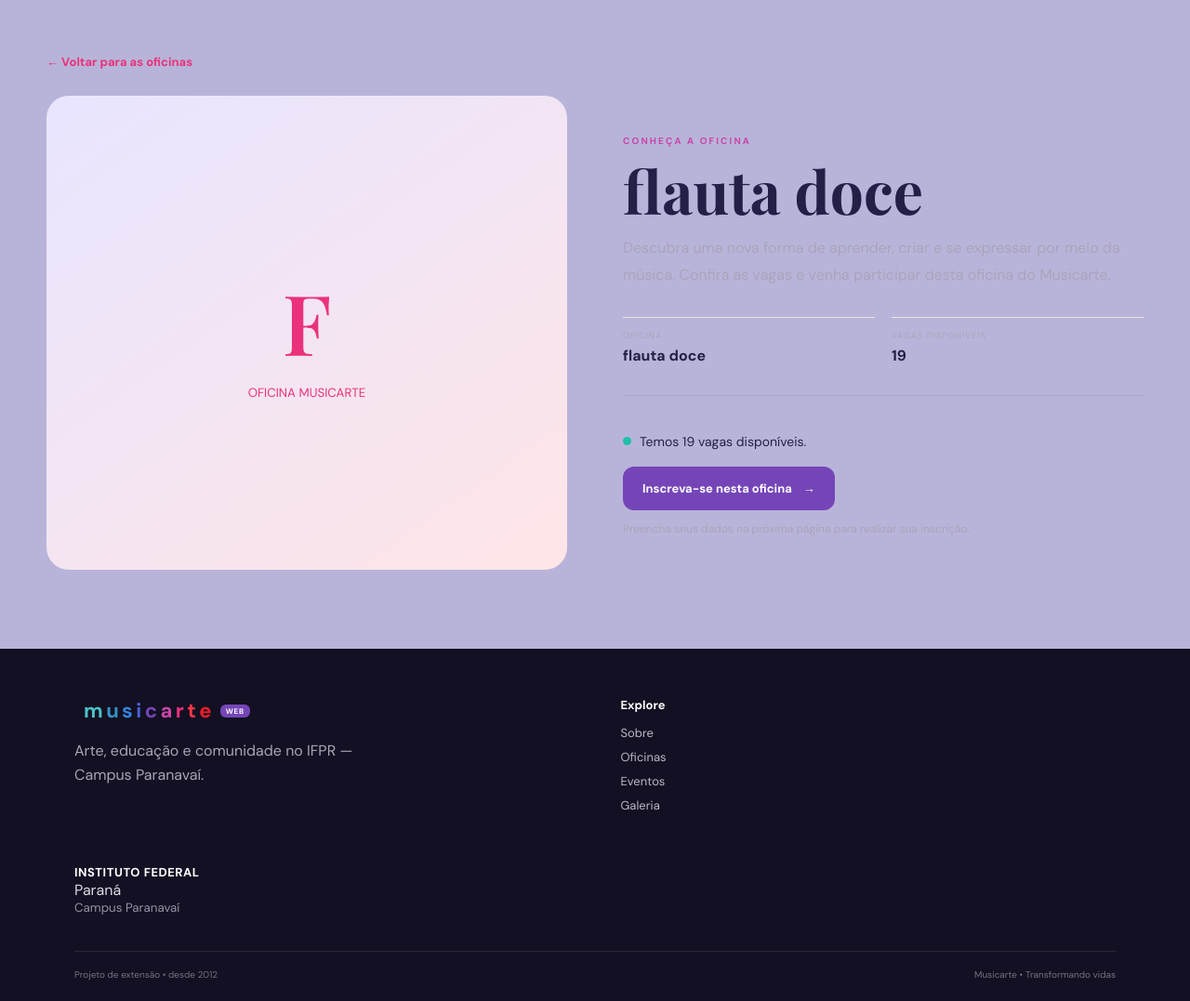
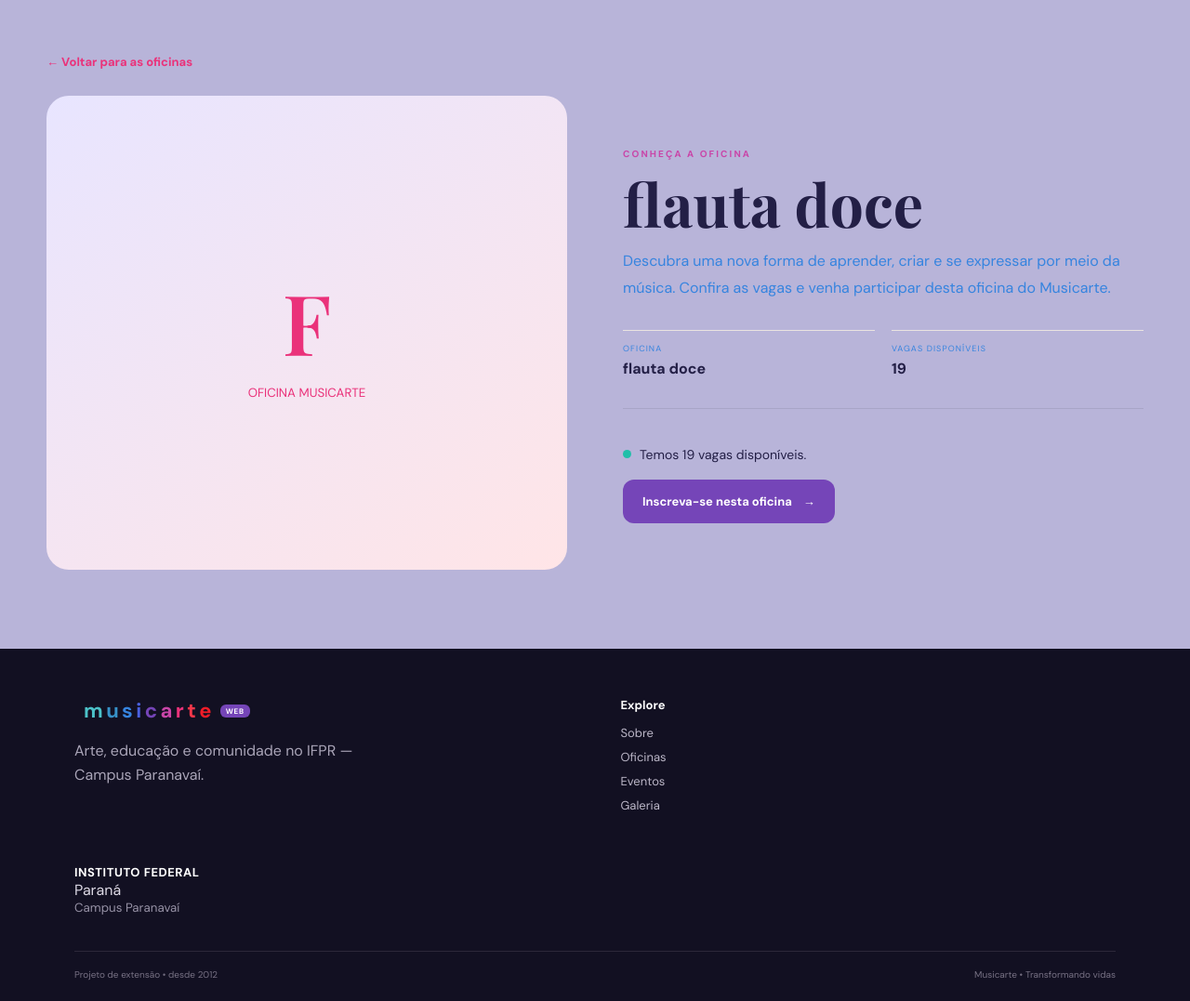
Before and after one commit to musicarte-web/musicarte, a Django app: page /cursos/1/ in a window 1280 px wide. Shown: the part 74-1151 px from the top of the page at 93% size. Run offline with Django 5.2, Linux system fonts and the light colour scheme; data comes from the database, SQL or seed files in the repository.

Commit message:
oficinas

```diff
--- a/core/static/core/css/style.css
+++ b/core/static/core/css/style.css
@@ -1185,7 +1185,7 @@ select {
 }
 
 .detail-lead {
-    color: var(--muted);
+    color: var(--azulvib);
     font-size: 16px;
     line-height: 1.8
 }
@@ -1204,7 +1204,7 @@ select {
 
 .facts small {
     display: block;
-    color: var(--muted);
+    color: var(--azulvib);
     font-size: 9px;
     letter-spacing: .12em;
     margin-bottom: 5px
--- a/core/templates/core/curso_detalhe.html
+++ b/core/templates/core/curso_detalhe.html
@@ -64,10 +64,6 @@
                         <span>→</span>
                     </a>
 
-                    <small class="enrollment-note">
-                        Preencha seus dados na próxima página para realizar
-                        sua inscrição.
-                    </small>
                     {% else %}
                     <p class="no-vacancies">
                         No momento, não há vagas disponíveis nesta oficina.
```
